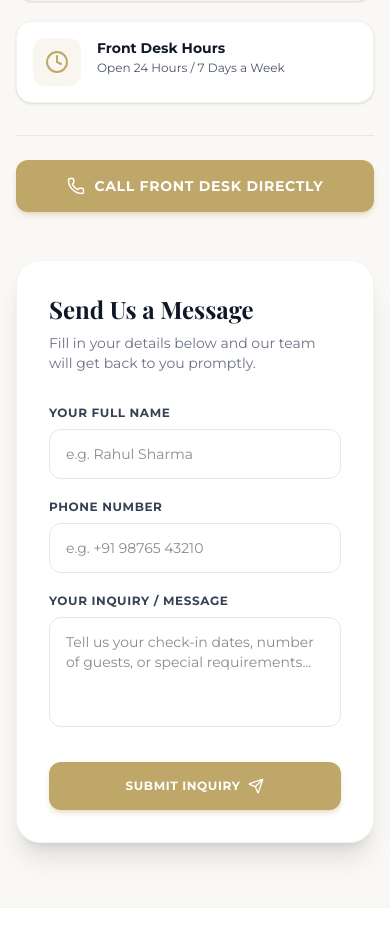
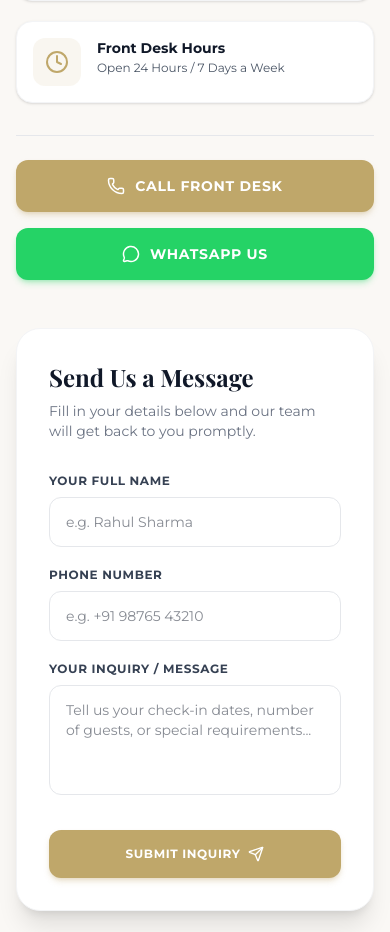
Before and after one commit to SwiftriseGit/hotel-blue-start, a Next.js app: page /contact in a window 390 px wide. Shown: the part 961-1893 px from the top of the page. Built offline with nearby package versions, Linux system fonts and the light colour scheme; a web font is replaced by a local one.

Commit message:
Add WhatsApp button and update phone number in Contact page

```diff
--- a/app/contact/page.tsx
+++ b/app/contact/page.tsx
@@ -3,7 +3,7 @@
 import { useState } from "react";
 import Image from "next/image";
 import Link from "next/link";
-import { Phone, Mail, MapPin, Send, CheckCircle2, Clock } from "lucide-react";
+import { Phone, Mail, MapPin, Send, CheckCircle2, Clock, MessageCircle } from "lucide-react";
 import Header from "../components/Header";
 import Footer from "../components/Footer";
 import ScrollProgress from "../components/ScrollProgress";
@@ -127,14 +127,23 @@ export default function ContactPage() {
               </div>
             </div>
 
-            {/* Direct Phone Call Button */}
-            <div className="mt-8 pt-6 border-t border-gray-200">
+            {/* Direct Phone Call & WhatsApp Buttons */}
+            <div className="mt-8 pt-6 border-t border-gray-200 flex flex-col sm:flex-row gap-4">
               <a
-                href="tel:+919876543210"
-                className="inline-flex items-center justify-center gap-2.5 w-full bg-[#bfa76a] hover:bg-[#a69055] text-white py-4 rounded-xl font-bold text-sm tracking-wider uppercase transition-all shadow-md shadow-[#bfa76a]/30"
+                href="tel:+916370157311"
+                className="flex-1 inline-flex items-center justify-center gap-2.5 w-full bg-[#bfa76a] hover:bg-[#a69055] text-white py-4 rounded-xl font-bold text-sm tracking-wider uppercase transition-all shadow-md shadow-[#bfa76a]/30"
               >
                 <Phone className="w-4.5 h-4.5" />
-                <span>Call Front Desk Directly</span>
+                <span>Call Front Desk</span>
+              </a>
+              <a
+                href="https://wa.me/916370157311"
+                target="_blank"
+                rel="noopener noreferrer"
+                className="flex-1 inline-flex items-center justify-center gap-2.5 w-full bg-[#25D366] hover:bg-[#20b858] text-white py-4 rounded-xl font-bold text-sm tracking-wider uppercase transition-all shadow-md shadow-[#25D366]/30"
+              >
+                <MessageCircle className="w-4.5 h-4.5" />
+                <span>WhatsApp Us</span>
               </a>
             </div>
           </div>
```
Also changed, not shown: public/ChatGPT Image Aug 23, 2026, 03_17_27 PM.png (added).
